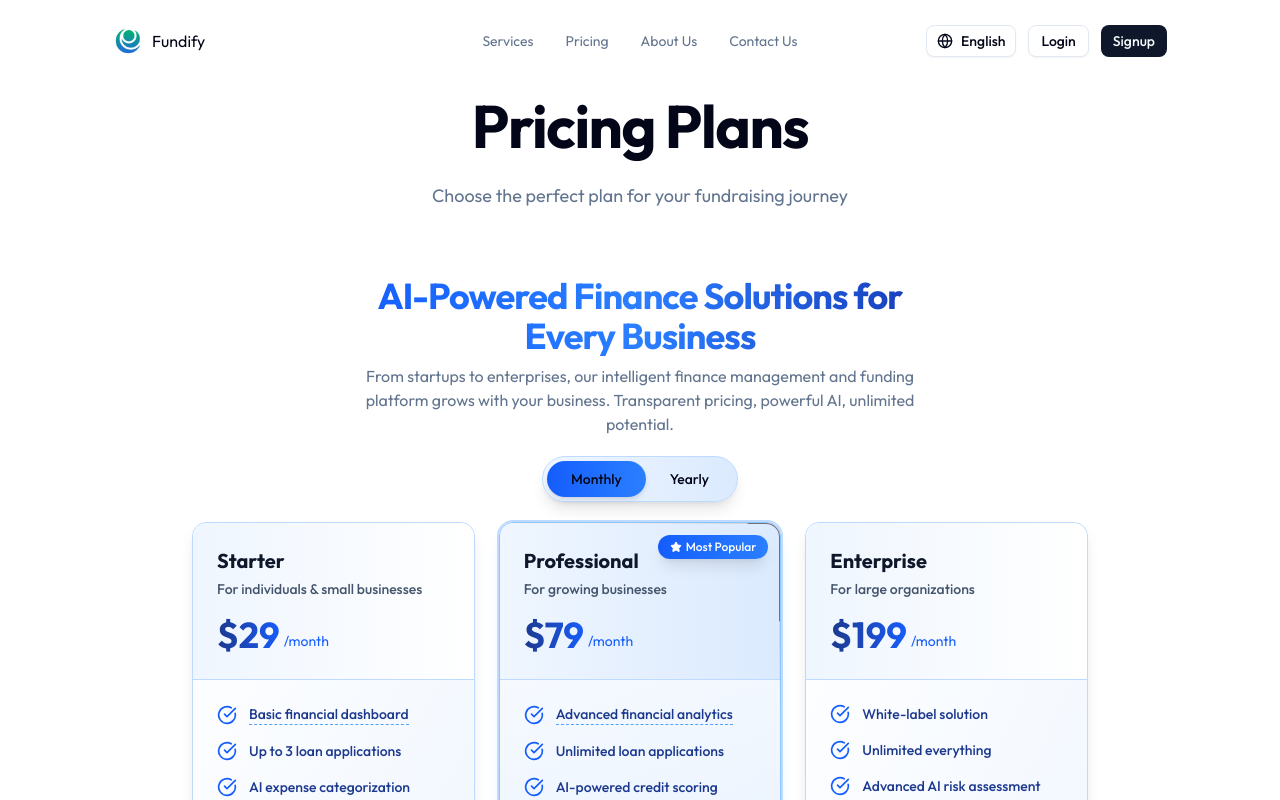
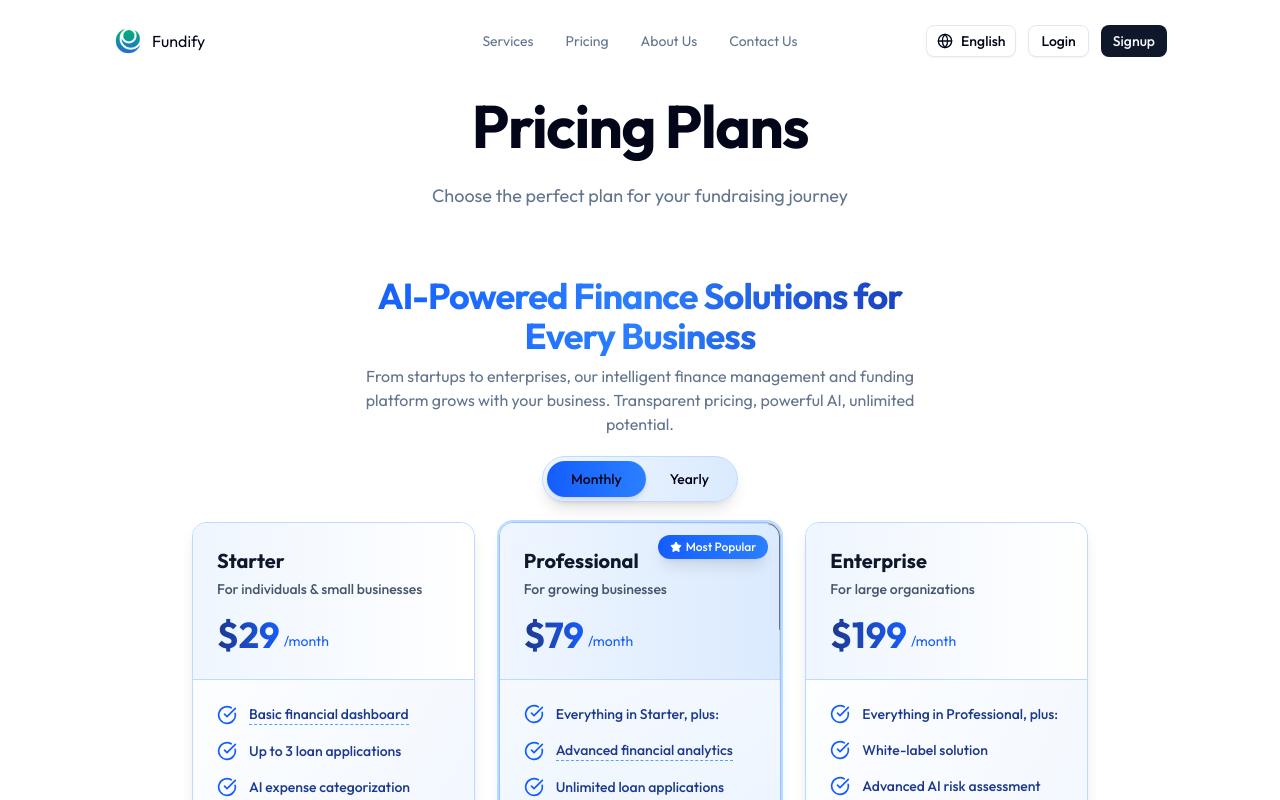
Before and after one commit to Ankur02Sarkar/fundify, a Next.js app: page /pricing in a window 1280 px wide. Shown: the top 800 px of the page. Built offline with nearby package versions, Linux system fonts and the light colour scheme.

Commit message:
docs(PricingComp): update plan feature descriptions for clarity
Add introductory statements to clarify tiered feature inclusions

```diff
--- a/src/components/PricingComp.tsx
+++ b/src/components/PricingComp.tsx
@@ -51,6 +51,7 @@ const PLANS = [
 			yearly: Math.round(79 * 12 * (1 - 0.20)),
 		},
 		features: [
+			{ text: 'Everything in Starter, plus:' },
 			{ text: 'Advanced financial analytics', tooltip: 'Detailed reports and forecasting' },
 			{ text: 'Unlimited loan applications' },
 			{ text: 'AI-powered credit scoring' },
@@ -83,8 +84,8 @@ const PLANS = [
 			yearly: Math.round(199 * 12 * (1 - 0.25)),
 		},
 		features: [
+			{ text: 'Everything in Professional, plus:' },
 			{ text: 'White-label solution' },
-			{ text: 'Unlimited everything' },
 			{ text: 'Advanced AI risk assessment' },
 			{ text: 'Multi-entity management' },
 			{
```
